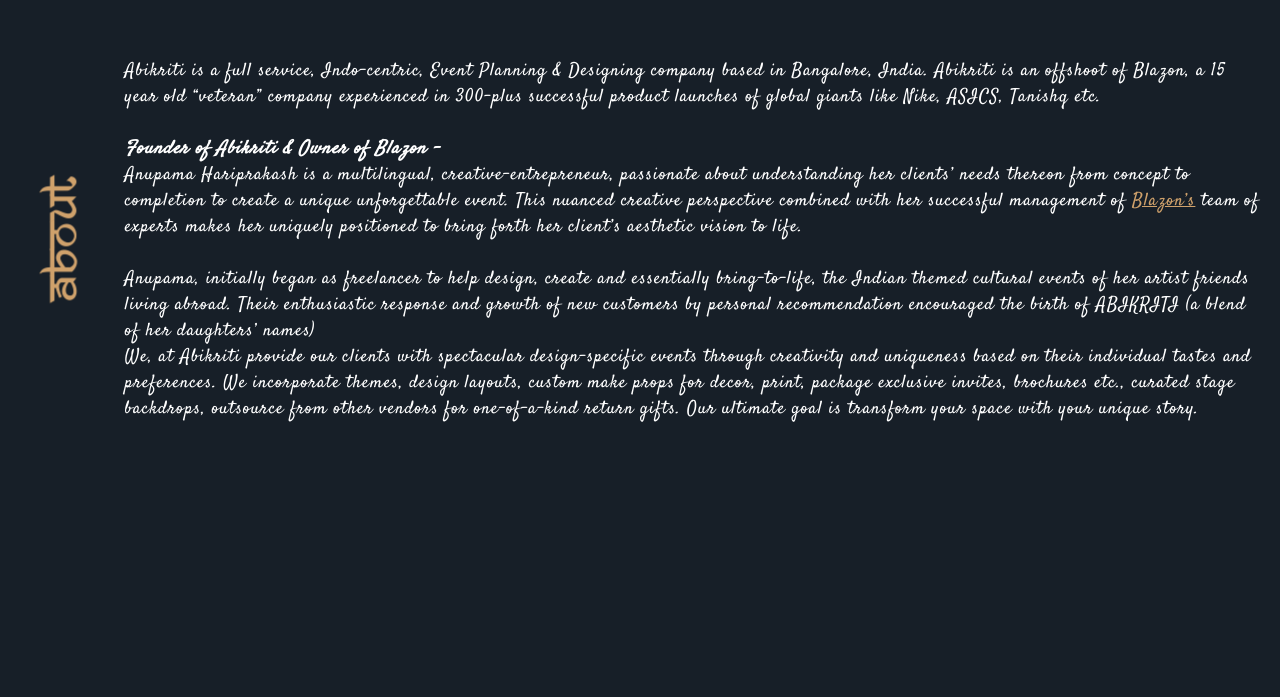
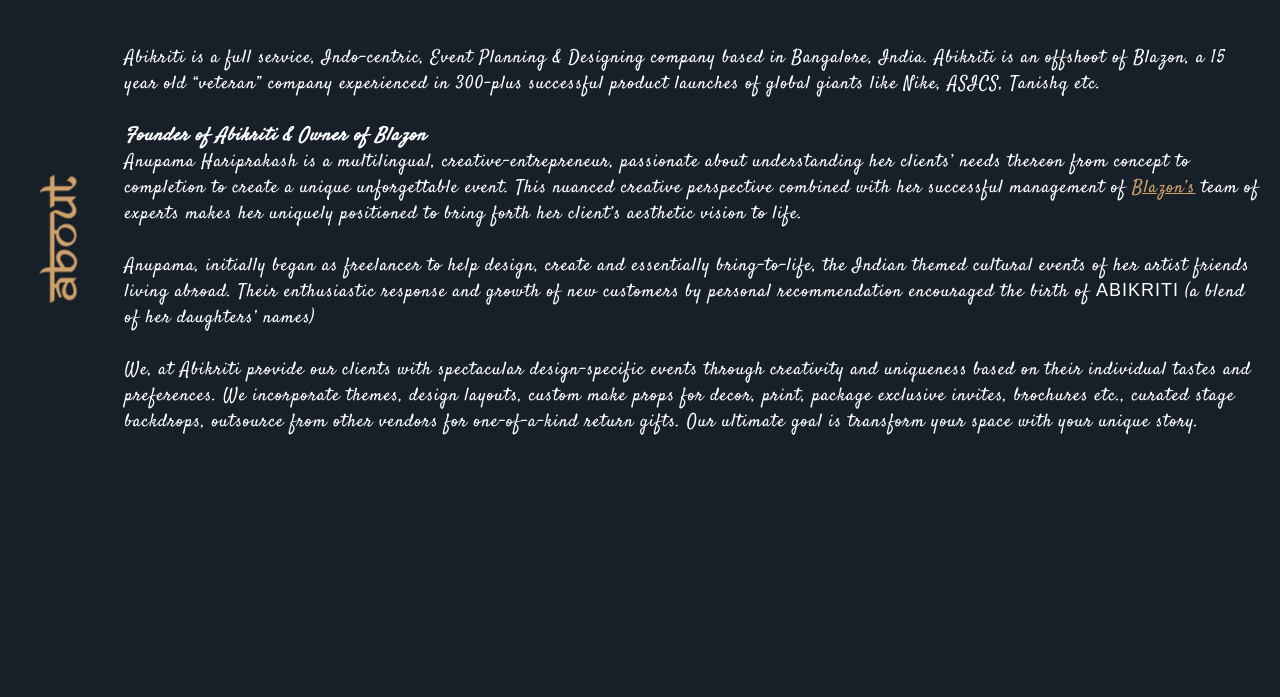
Before and after one commit to SomaRe/abikriti, a plain HTML site: page index.html in a window 1280 px wide. Shown: the part 960-1657 px from the top of the page. Drawn offline with Linux system fonts and the light colour scheme.

Commit message:
added a para break and chnage a word's font

```diff
--- a/index.html
+++ b/index.html
@@ -32,7 +32,7 @@
           </p>
           <br />
           <p>
-            <span> Founder of Abikriti & Owner of Blazon -</span> <br>
+            <span> Founder of Abikriti & Owner of Blazon</span> <br>
             Anupama Hariprakash is a multilingual, creative-entrepreneur, passionate about
             understanding her clients’ needs thereon from concept to completion to create a
             unique unforgettable event. This nuanced creative perspective combined with her
@@ -44,8 +44,9 @@
             Anupama, initially began as freelancer to help design, create and essentially bring-to-life,
             the Indian themed cultural events of her artist friends living abroad. Their enthusiastic
             response and growth of new customers by personal recommendation encouraged the birth of
-            ABIKRITI (a blend of her daughters’ names)
+            <span style="font-family: Arial, Helvetica, sans-serif;">ABIKRITI</span> (a blend of her daughters’ names)
           </p>
+          <br>
           <p>We, at Abikriti provide our clients with spectacular design-specific events through
             creativity and uniqueness based on their individual tastes and preferences. We incorporate
             themes, design layouts, custom make props for decor, print, package exclusive invites,
```
